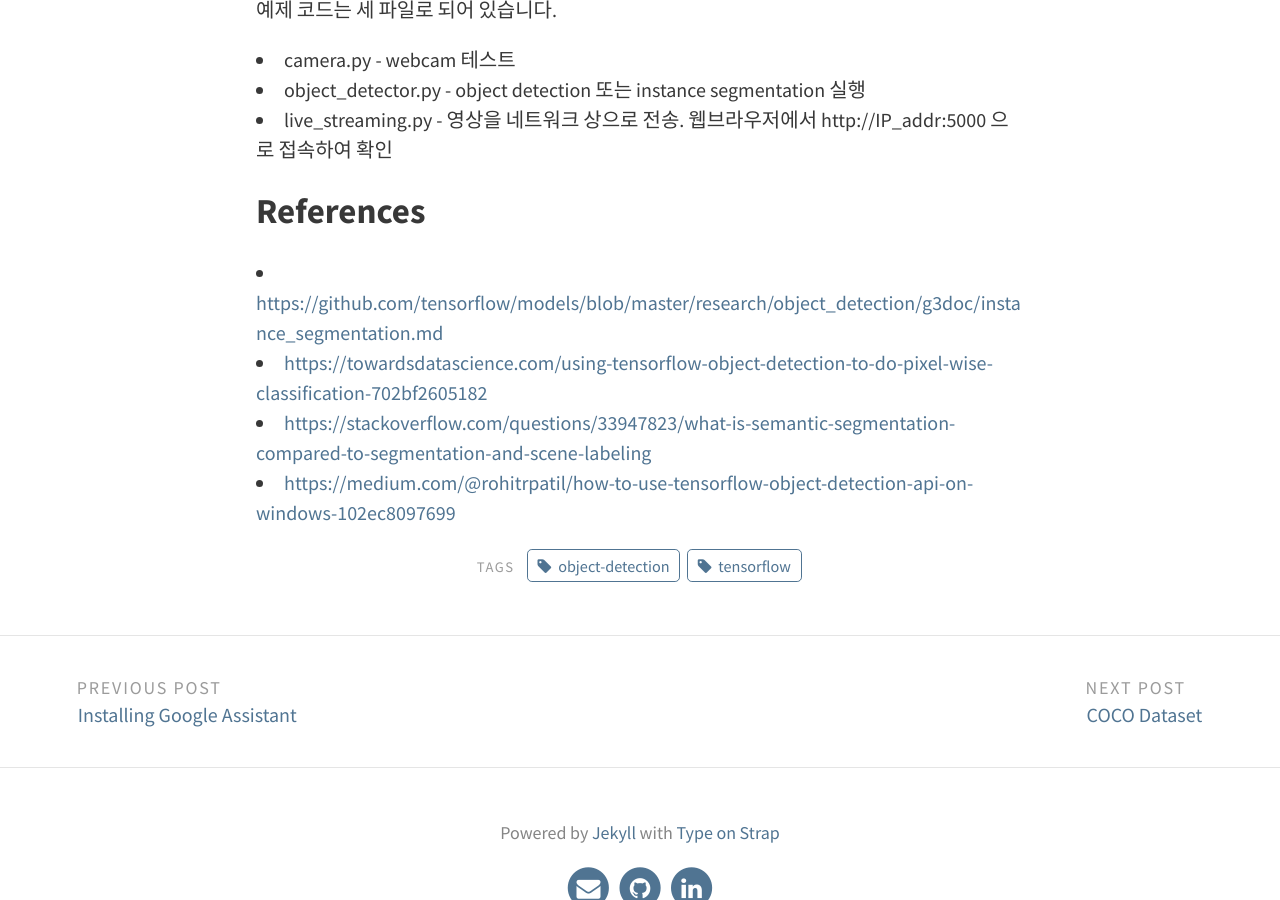
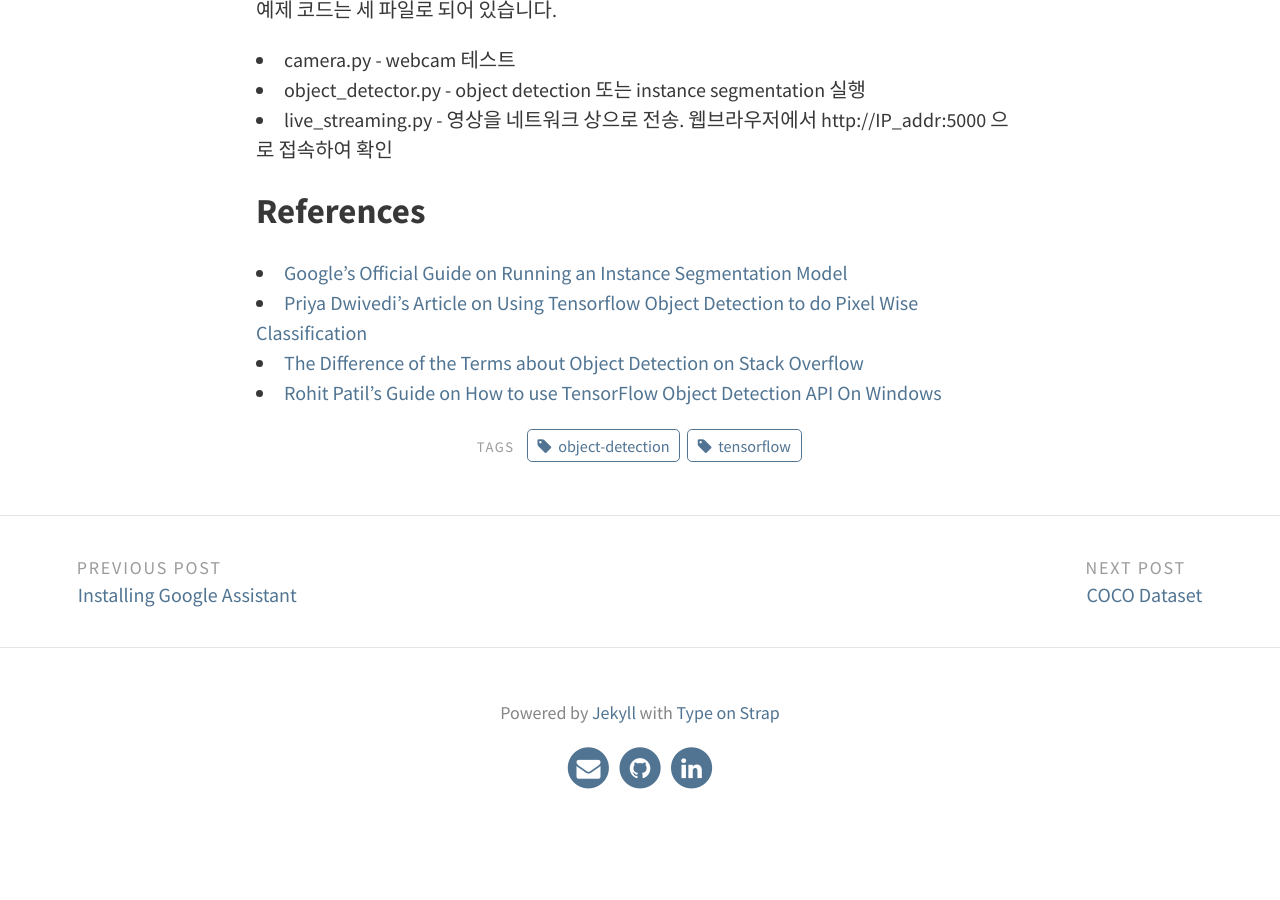
Before and after one commit to ukayzm/ukayzm.github.io, a Jekyll site: the page built from _posts/2018-05-23-tensorflow-instance-segmentation.md, in a window 1280 px wide and 900 px high, scrolled down 3134 px. Built offline with Jekyll 4.4.1, drawn with Linux system fonts in a browser that asks for light colours; after the commit the page ends 3995 px from its top, so only the background shows below that.

Commit message:
friendly references

```diff
--- a/_layouts/post.html
+++ b/_layouts/post.html
@@ -9,9 +9,9 @@ layout: default
     {% if page.author %} - {{ page.author }}{% endif %}
     </p>
   </header>
-  <section class="post-content">{{ content }}
+  <section class="post-content">{{ content }}</section>
+
   {% include ads_bottom.html %}
-  </section>
 
    <!-- Tag list -->
   {% capture tag_list %}{{ page.tags | join: "|"}}{% endcapture %}
--- a/_posts/2018-05-23-tensorflow-instance-segmentation.md
+++ b/_posts/2018-05-23-tensorflow-instance-segmentation.md
@@ -77,7 +77,7 @@ C:\tensorflow\models\research;C:\tensorflow\models\research\slim
 
 ## References
 
-* [https://github.com/tensorflow/models/blob/master/research/object_detection/g3doc/instance_segmentation.md](https://github.com/tensorflow/models/blob/master/research/object_detection/g3doc/instance_segmentation.md)
-* [https://towardsdatascience.com/using-tensorflow-object-detection-to-do-pixel-wise-classification-702bf2605182](https://towardsdatascience.com/using-tensorflow-object-detection-to-do-pixel-wise-classification-702bf2605182)
-* [https://stackoverflow.com/questions/33947823/what-is-semantic-segmentation-compared-to-segmentation-and-scene-labeling](https://stackoverflow.com/questions/33947823/what-is-semantic-segmentation-compared-to-segmentation-and-scene-labeling)
-* [https://medium.com/@rohitrpatil/how-to-use-tensorflow-object-detection-api-on-windows-102ec8097699](https://medium.com/@rohitrpatil/how-to-use-tensorflow-object-detection-api-on-windows-102ec8097699)
+* [Google's Official Guide on Running an Instance Segmentation Model](https://github.com/tensorflow/models/blob/master/research/object_detection/g3doc/instance_segmentation.md)
+* [Priya Dwivedi's Article on Using Tensorflow Object Detection to do Pixel Wise Classification](https://towardsdatascience.com/using-tensorflow-object-detection-to-do-pixel-wise-classification-702bf2605182)
+* [The Difference of the Terms about Object Detection on Stack Overflow](https://stackoverflow.com/questions/33947823/what-is-semantic-segmentation-compared-to-segmentation-and-scene-labeling)
+* [Rohit Patil's Guide on How to use TensorFlow Object Detection API On Windows](https://medium.com/@rohitrpatil/how-to-use-tensorflow-object-detection-api-on-windows-102ec8097699)
```
Also changed, not shown: _posts/2018-04-30-installing-raspbian.md (+2 -2 lines), _posts/2018-05-04-installing-google-assistant.md (+1 -1 lines), _posts/2018-05-31-cocodataset.md (+3 -3 lines).
